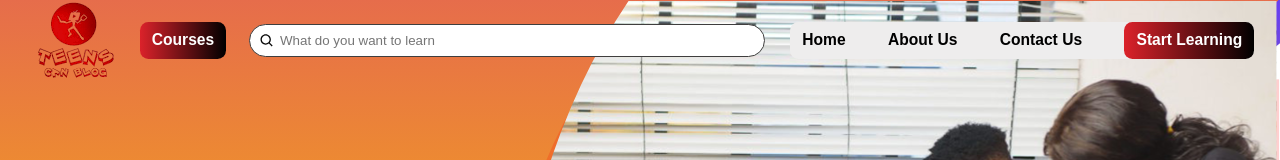
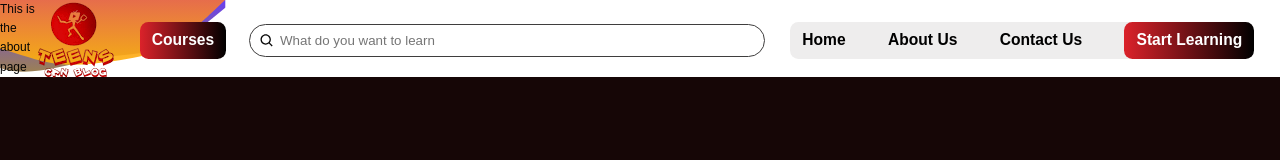
Before and after one commit to Niscolinx/teenscan, a React (Create React App) app: page /about in a window 1280 px wide. Before the commit this address led to /. Shown: the top 160 px of the page. Built offline with nearby package versions, Linux system fonts and the light colour scheme; what react-router-last-location would draw is missing.

Commit message:
working on carousel

```diff
--- a/src/Containers/App.tsx
+++ b/src/Containers/App.tsx
@@ -8,6 +8,7 @@ import {
 // import { connect } from 'react-redux'
  import Layout from './Layout'
 import Home from '../views/Home'
+import About from '../views/About'
 import { LastLocationType } from 'react-router-last-location'
 
 
@@ -40,6 +41,7 @@ function App() {
                 component={Home}
                 render={Home}
             />
+                <Route path='/about' component={About} />
             {/* <Route
                 path='/Auth/login'
                 render={(props) => <LoginPage {...props} />}
@@ -49,7 +51,6 @@ function App() {
                 render={(props) => <SignupPage {...props} />}
             />
 
-            <Route path='/about-us' component={AboutUs} />
             <Route path='/forgot-password' component={ForgotPassword} />
             <Route path='/contact-us' component={ContactUs} />
             <Route path='/faq' component={Faq} />
--- /dev/null
+++ b/src/views/About.tsx
@@ -0,0 +1,8 @@
+const About = () => {
+    return (
+        <div
+        >This is the about page</div>
+    )
+}
+
+export default About
```
